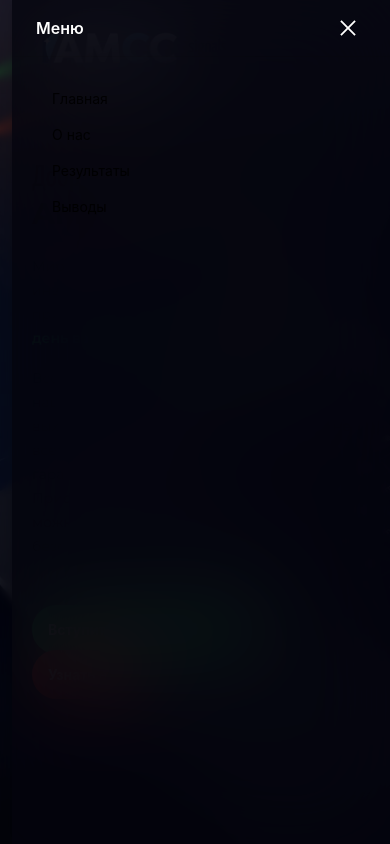
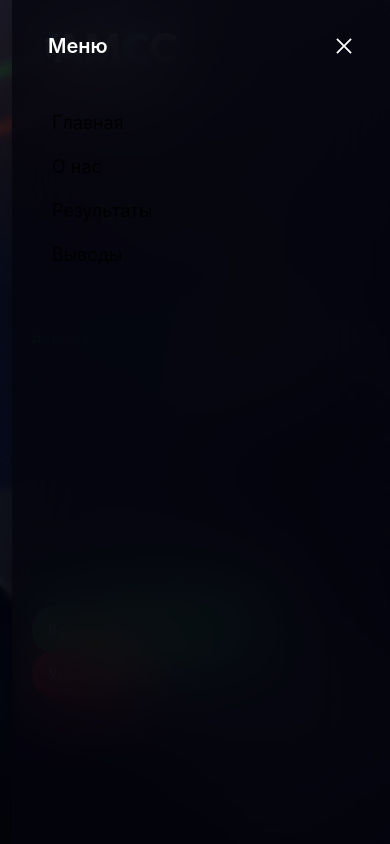
Before and after one commit to IslamAsankojoev/amcc, a Next.js app: page / in a window 390 px wide. Both pictures are taken after a click on the element 348 px from the left and 45 px from the top of the page. Shown: the top 844 px of the page. Built offline with nearby package versions, Linux system fonts and the light colour scheme.

Commit message:
fixed menu

```diff
--- a/src/components/Menu.tsx
+++ b/src/components/Menu.tsx
@@ -47,22 +47,23 @@ const Menu = () => {
           zIndex: 10000000,
         }}/>
         <Drawer
+        onClose={onClose}
         size='default'
         title={
-          <div className='flex justify-between items-center text-white'>
-            <span>Меню</span>
-            <CloseOutlined onClick={onClose} className='text-xl mr-2'/>
+          <div className='flex justify-between items-center text-white px-3'>
+            <span className='text-xl'>Меню</span>
+            <CloseOutlined onClick={onClose} className='text-xl'/>
           </div>
         } placement="right" open={open} className='bg-[#04040ec4] backdrop-blur-2xl' classNames={
           {
-            header: '[&>div>button]:hidden',
+            header: '[&>div>button]:hidden pt-8',
           }
         }>
           {menu.map((item, index) => (
             <Link
               key={index}
               href={item.href}
-              className="block py-2 px-4 text-sm"
+              className="block py-2 px-4 text-lg"
               onClick={onClose}
             >
               {item.title}
```
